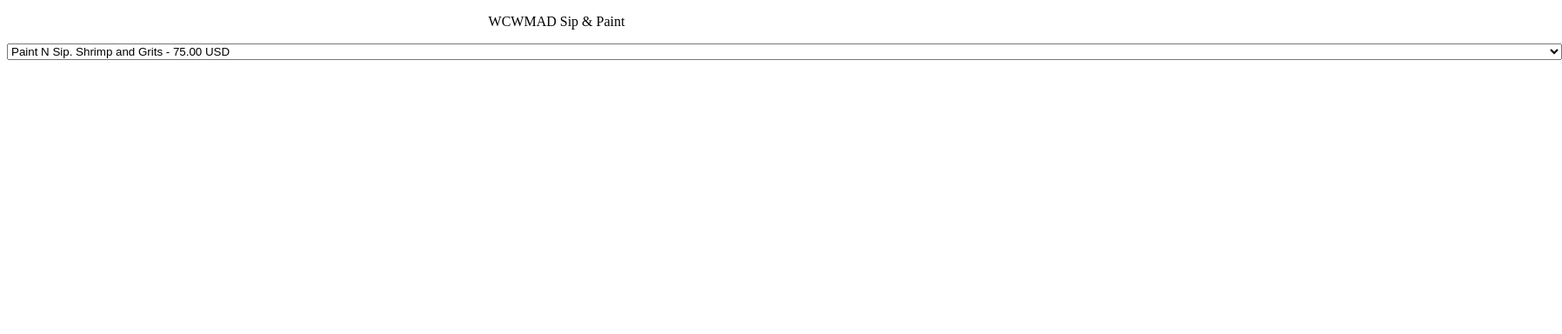
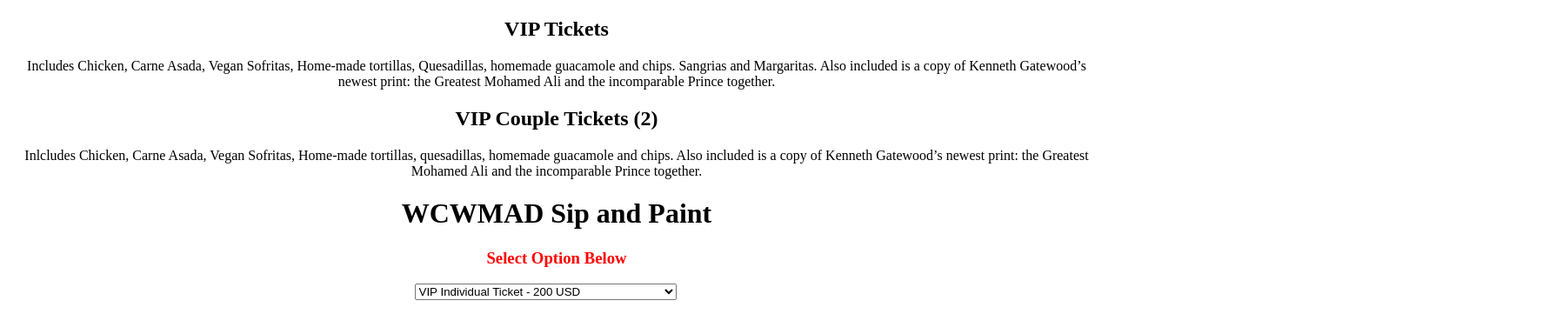
Before and after one commit to wcwmad1/fundraiser, a plain HTML site: page index.html in a window 1280 px wide. Shown: the whole page at 87% size, 1796 px wide, since content can reach past the window. Drawn offline with Linux system fonts and the light colour scheme; a script that the page names is missing.

```diff
--- a/index.html
+++ b/index.html
@@ -3,48 +3,45 @@
   <head>
     <meta charset="UTF-8" />
     <meta name="viewport" content="width=device-width, initial-scale=1.0" />
-    <title>Document</title>
+    <title>WCWMAD Fundraiser</title>
   </head>
   <body>
+    <div style="text-align: center">
+      <h2>VIP Tickets</h2>
+      <p>
+        Includes Chicken, Carne Asada, Vegan Sofritas, Home-made tortillas,
+        Quesadillas, homemade guacamole and chips. Sangrias and Margaritas. Also
+        included is a copy of Kenneth Gatewood’s newest print: the Greatest
+        Mohamed Ali and the incomparable Prince together.
+      </p>
+      <h2>VIP Couple Tickets (2)</h2>
+      <p>
+        Inlcludes Chicken, Carne Asada, Vegan Sofritas, Home-made tortillas,
+        quesadillas, homemade guacamole and chips. Also included is a copy of
+        Kenneth Gatewood’s newest print: the Greatest Mohamed Ali and the
+        incomparable Prince together.
+      </p>
+    </div>
     <div id="smart-button-container">
       <div style="text-align: center">
         <div style="margin-bottom: 1.25rem">
-          <p>WCWMAD Sip & Paint</p>
+          <h1>WCWMAD Sip and Paint</h1>
+          <h3 style="color: red">Select Option Below</h3>
           <select id="item-options">
-            <option value="Paint N Sip.  Shrimp and Grits" price="75.00">
-              Paint N Sip. Shrimp and Grits - 75.00 USD
+            <option value="VIP Individual Ticket" price="200">
+              VIP Individual Ticket - 200 USD
             </option>
-            <option
-              value="VIP Individual Ticket.  Chicken, Carne Asada, Vegan Soritas, Home-made tortillas,  Quesadillas, homemade guacamole and chips and print of Kenneth Gatewood's new print  The Greatest of Muhamad and Ali and Prince together for Why Can't We Make A Difference valued at $500.00."
-              price="200.00"
-            >
-              VIP Individual Ticket. Chicken, Carne Asada, Vegan Soritas,
-              Home-made tortillas, Quesadillas, homemade guacamole and chips and
-              print of Kenneth Gatewood's new print The Greatest of Muhamad and
-              Ali and Prince together for Why Can't We Make A Difference valued
-              at $500.00. - 200.00 USD
+            <option value="VIP Couples Ticket (2)" price="350">
+              VIP Couples Ticket (2) - 350 USD
             </option>
-            <option
-              value="VIP Couples  (2) Ticket.  Chicken, Carne Asada, Vegan Soritas, Home-made tortillas,  quesadillas, homemade guacamole and chips and print of Kenneth Gatewood's new print  The Greatest of Muhamad and Ali and Prince together for Why Can't We Make A Difference valued at $500.00."
-              price="350.00"
-            >
-              VIP Couples (2) Ticket. Chicken, Carne Asada, Vegan Soritas,
-              Home-made tortillas, quesadillas, homemade guacamole and chips and
-              print of Kenneth Gatewood's new print The Greatest of Muhamad and
-              Ali and Prince together for Why Can't We Make A Difference valued
-              at $500.00. - 350.00 USD
+            <option value=" Shrimp and Grits, and Mimosas" price="75">
+              Shrimp and Grits, and Mimosas - 75 USD
             </option>
-            <option
-              value="VIP Individual Payment Plan Initial Payment"
-              price="50.00"
-            >
-              VIP Individual Payment Plan Initial Payment - 50.00 USD
+            <option value="VIP Individual Ticket Payment Plan" price="50">
+              VIP Individual Ticket Payment Plan - 50 USD
             </option>
-            <option
-              value="VIP Couples (2) Payment Plan Initial Payment"
-              price="60.00"
-            >
-              VIP Couples (2) Payment Plan Initial Payment - 60.00 USD
+            <option value="VIP Couples Ticket (2) Payment Plan" price="60">
+              VIP Couples Ticket (2) Payment Plan - 60 USD
             </option>
           </select>
           <select style="visibility: hidden" id="quantitySelect"></select>
@@ -69,7 +66,7 @@
         if (!isNaN(quantity)) {
           quantitySelect.style.visibility = "visible";
         }
-        var orderDescription = "WCWMAD Sip & Paint ";
+        var orderDescription = "WCWMAD Sip and Paint";
         if (orderDescription === "") {
           orderDescription = "Item";
         }
```
